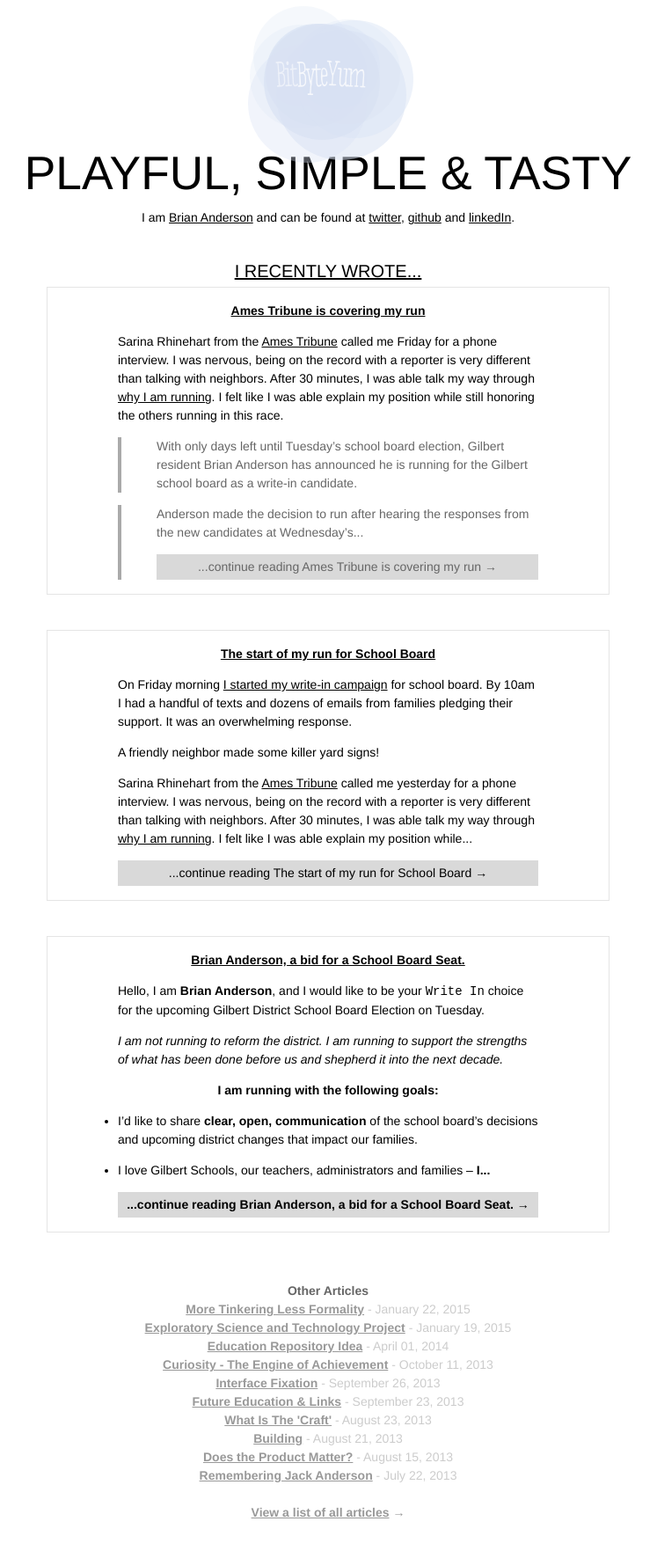
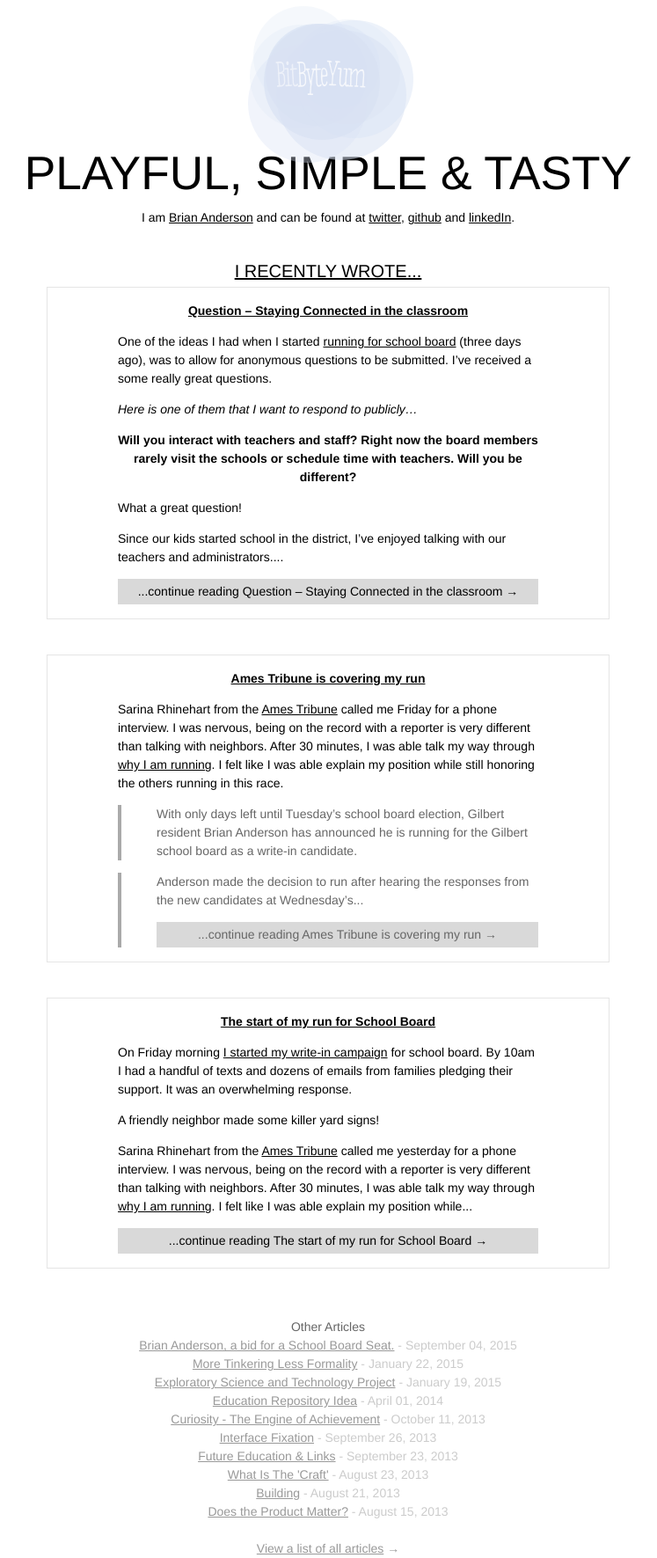
Before and after one commit to banderson623/banderson623.github.com, a Jekyll site: the page built from index.html, in a window 1280 px wide. Shown: the whole page at 88% size, without its empty margins (267-1014 px from the left). Built offline with Jekyll 4.4.1, drawn with Linux system fonts in a browser that asks for light colours; a script that is not in the unit is left out; before the commit the page ends 1730 px from its top, so only the background shows below that.

Commit message:
time in the classroom

```diff
--- /dev/null
+++ b/_posts/2015-09-06-question-about-teachers.md
@@ -0,0 +1,37 @@
+---
+layout: post
+title: Question – Staying Connected in the classroom
+Date: 2015-09-06
+categories: articles
+tags: questions school board candidacy
+---
+
+<style type="text/css">
+  #post h2 {
+    text-align: left;
+    text-transform: none;
+    border-bottom:2px solid #666;
+    border-top:2px solid #666;
+    padding: 1rem;
+  }
+</style>
+
+One of the ideas I had when I started [running for school board](/projects/gilbert-school-board/) (three days ago), was to allow for anonymous questions to be submitted. I've received a some really great questions.
+
+_Here is one of them that I want to respond to publicly..._
+
+## Will you interact with teachers and staff? Right now the board members rarely visit the schools or schedule time with teachers. Will you be different?
+
+What a great question!
+
+Since our kids started school in the district, I've enjoyed talking with our teachers and administrators. These conversations normally occur in the classroom, summer grill outs and youth sports fields. These have been more frequent, after we've moved to the city of Gilbert.
+
+If I win a seat on the school board, **I plan on spending one day a month in the schools**. I think I'd rotate through a different building each month. I plan on scheduling time with individual teachers and to be in the classrooms and teacher break rooms. I want to hear the teachers' ideas, concerns and needs. I will try to make time for every teacher who would like to share ideas with me.
+
+We have great associates and teachers who have committed themselves to teaching here in our district — what is their perspective? I want to know how the school board can understand their views, listen to their ideas, and partner with them to continue facilitate great education.
+
+I also plan on giving everyone in our community, whether teacher, administrator, staff, student or parent the ability to ask me (and the board) anonymous questions online. This would allow people to ask real and sincere questions that might be difficult to ask in person.
+
+**I believe having an accessible, transparent, school board is a crucial to increase communication across our district.**
+
+Maybe you have a question? You should definitely [ask me](/projects/gilbert-school-board#google-form)!
--- a/projects/gilbert-school-board.md
+++ b/projects/gilbert-school-board.md
@@ -37,6 +37,9 @@ h1, h2 {
     width:100%;
   }
 
+  .updates ul {
+    padding-left: 1rem;
+  }
 }
 </style>
 
@@ -46,6 +49,8 @@ h1, h2 {
     <li>A few friends have made <a href="/articles/2015/09/04/starting-my-run/">yard signs</a> for my write in run.</li>
 
     <li>The <a href="http://amestrib.com/news/write-candidate-seeks-seat-gilbert-school-board">Ames Tribune is covering my run</a> and <a href="/articles/2015/09/05/ames-tribune-article/">I've added a few of my own thoughts</a>.</li>
+
+    <li><a href="/articles/2015/09/06/question-about-teachers/">Question: Will you listen to teachers?</a></li>
   </ul>
 </div>
 
```
